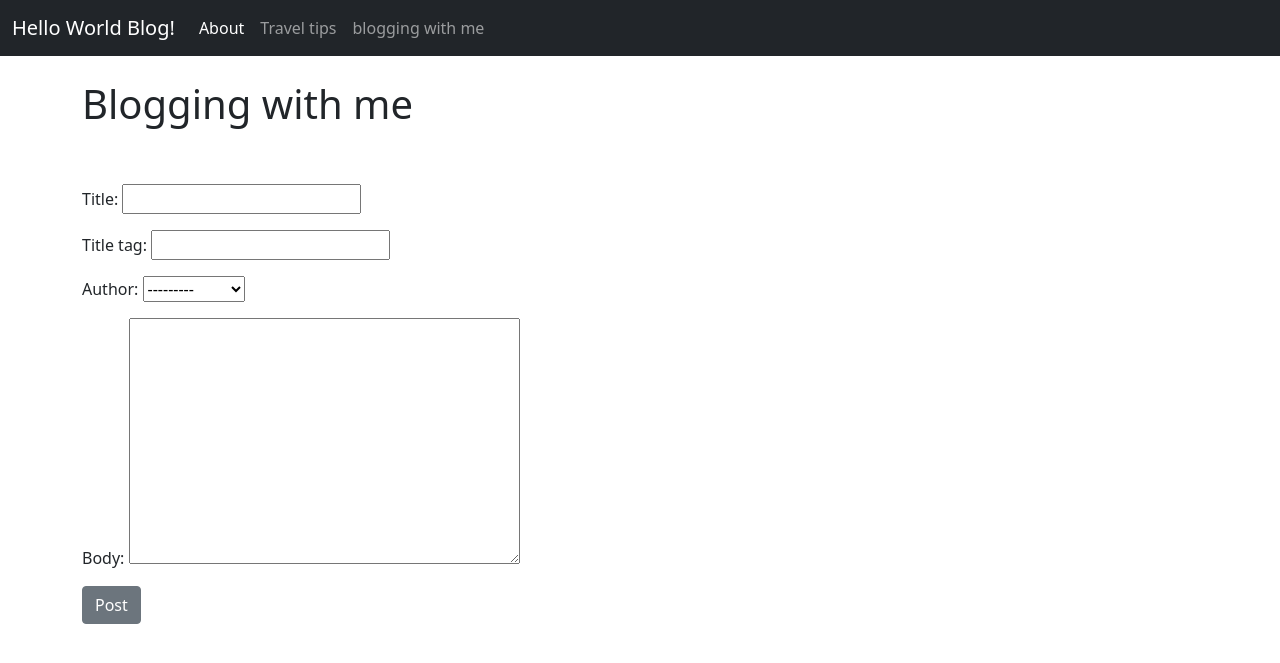
After one commit to Code-Institute-Submissions/artneto-travel_blog_SepResub, a Django app: page /post/ in a window 1280 px wide. The commit adds this page. Shown: the top 663 px of the page. Run offline with Django 3.2, Linux system fonts and the light colour scheme; data comes from the database, SQL or seed files in the repository; both versions use the stored data as it was after the commit.

Commit message:
add form for the blog post

```diff
--- a/world/models.py
+++ b/world/models.py
@@ -1,14 +1,20 @@
 from django.db import models
 from django.contrib.auth.models import User
+from django.urls import reverse
 
-'''here I will define the body content for my blog'''
+#here I will define the body content for my blog#
+
 
 
 class Post(models.Model):
     title = models.CharField(max_length=255)
-    title_tag = models.CharField(max_length=255, default="Hello world Blog!")
+    title_tag = models.CharField(max_length=255)
     author = models.ForeignKey(User, on_delete=models.CASCADE)
     body = models.TextField()
 
     def __str__(self):
         return self.title + ' - ' + str(self.author)
+
+#This function will redirect my url after submit a post#
+    def get_absolute_url(self):
+        return reverse("details-article", args=(str(self.id)))
--- a/world/templates/base.html
+++ b/world/templates/base.html
@@ -26,7 +26,7 @@
               <a class="nav-link" href="#">Travel tips</a>
             </li>
             <li class="nav-item">
-              <a class="nav-link" href="#">blogging Post</a>
+              <a class="nav-link" href="{% url 'post' %}">blogging with me</a>
             </li>
           </ul>
 
--- /dev/null
+++ b/world/templates/post.html
@@ -0,0 +1,13 @@
+{% extends 'base.html' %}
+{% block title%} Create your Blog Post{% endblock%}
+
+{% block content %}
+
+<h1> Blogging with me</h1>
+<br/><br/>
+<form method="POST">
+    {% csrf_token %}
+    {{ form.as_p }}
+    <button class="btn btn-secondary">Post</button>
+
+{% endblock %}
--- a/world/urls.py
+++ b/world/urls.py
@@ -1,7 +1,8 @@
 from django.urls import path
-from .views import IndexView, ArticleView
+from .views import IndexView, ArticleView, PostView
 
 urlpatterns = [
     path('', IndexView.as_view(), name="index"),
     path('article/<int:pk>', ArticleView.as_view(), name='details-article'),
+    path('post/', PostView.as_view(), name='post'),
 ]
--- a/world/views.py
+++ b/world/views.py
@@ -1,5 +1,5 @@
 from django.shortcuts import render
-from django.views.generic import ListView, DetailView
+from django.views.generic import ListView, DetailView, CreateView
 from .models import Post
 
 # Create your views here.
@@ -14,3 +14,9 @@ class IndexView(ListView):
 class ArticleView(DetailView):
     model = Post
     template_name = 'details_article.html'
+
+
+class PostView(CreateView):
+    model = Post
+    template_name = 'post.html'
+    fields = '__all__'
```
Also changed, not shown: db.sqlite3.
